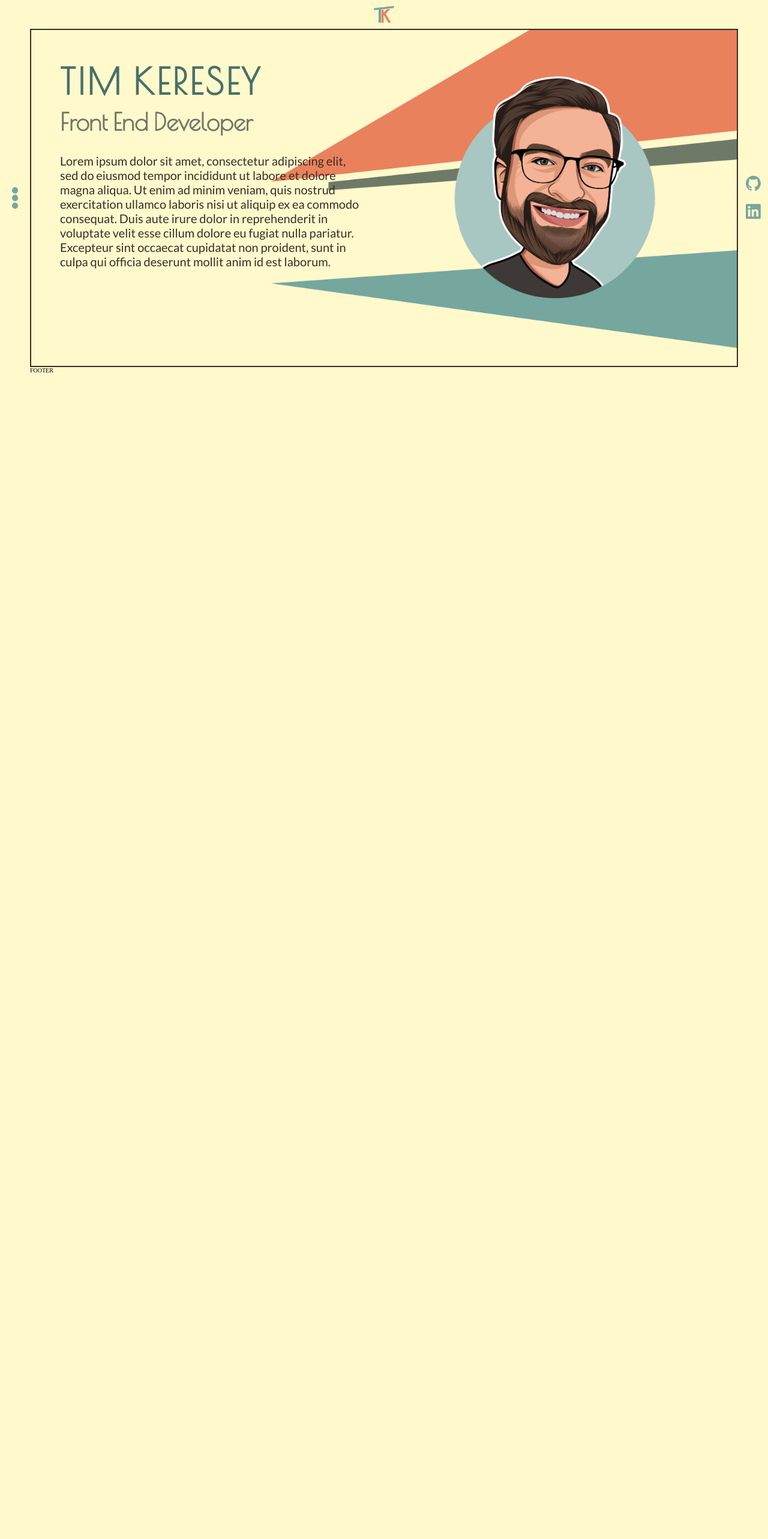
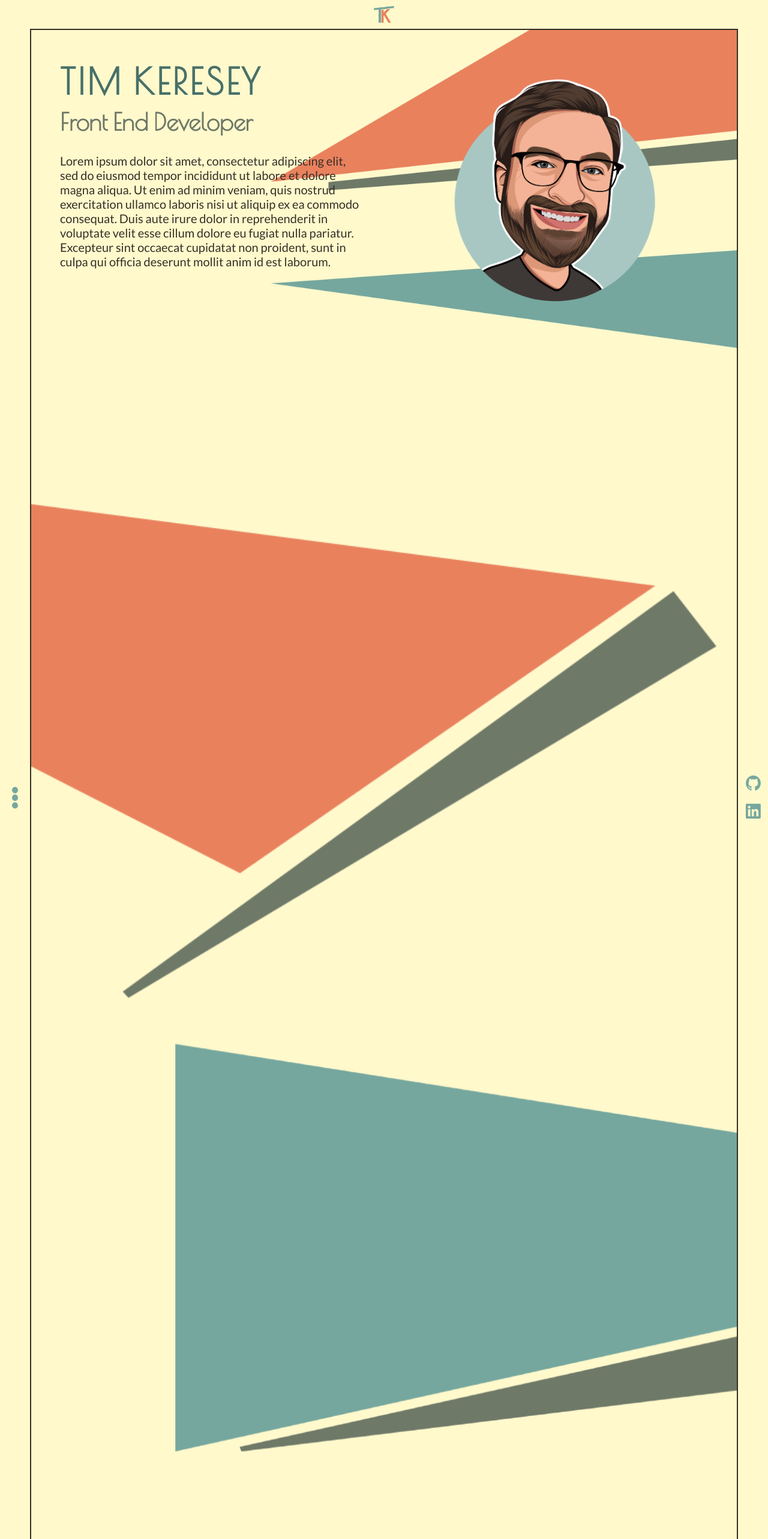
Before and after one commit to timkeresey/my-site, a React (Create React App) app: page / in a window 1280 px wide. Shown: the top 2566 px of the page at 60% size. Before the commit the page ends 800 px from the top, so only its background shows below. Built offline with nearby package versions, Linux system fonts and the light colour scheme.

Commit message:
style bakgrounds for next sections

```diff
--- a/src/App/App.scss
+++ b/src/App/App.scss
@@ -8,7 +8,7 @@
 }
 
 .header {
-  z-index: 2;
+  z-index: 300;
 
   background-color: $color-lemon;
   grid-row: 1 / 2;
@@ -34,8 +34,9 @@
 }
 
 .menu-container {
-  z-index: 2;
+  z-index: 100;
 
+  background-color: $color-lemon;
   grid-row: 1 / 9;
   grid-column: 1 / 2;
   display: grid;
@@ -44,7 +45,7 @@
 }
 
 .social-container {
-  z-index: 3;
+  z-index: 200;
 
   background-color: $color-lemon;
   grid-row: 1 / 9;
@@ -55,15 +56,15 @@
 }
 
 .hero {
-  z-index: 1;
+  z-index: 30;
 
   background-image: url(../assets/images/hero-background.png);
   background-size: cover;
-  background-position: center;
+  background-position: bottom;
   grid-row: 1 / 3;
   grid-column: 1 / 13;
   display: grid;
-  grid-template-rows: 10rem 1fr 10rem;
+  grid-template-rows: 10rem 1fr 5rem;
   grid-template-columns: 10rem 50rem repeat(2, 1fr) 10rem;
   justify-items: center;
 
@@ -101,3 +102,22 @@
     transform: translateX(10rem);
   }
 }
+
+.about {
+  background-image: url(../assets/images/background-2.png);
+  background-size: cover;
+  background-position: center;
+  grid-row: 3 / 4;
+  grid-column: 1 / 13;
+  height: 100rem;
+  transform: translateY(10rem);
+}
+
+.work {
+  background-image: url(../assets/images/background-3.png);
+  background-size: cover;
+  background-position: center;
+  grid-row: 4 / 5;
+  grid-column: 1 / 13;
+  height: 100rem;
+}
```
